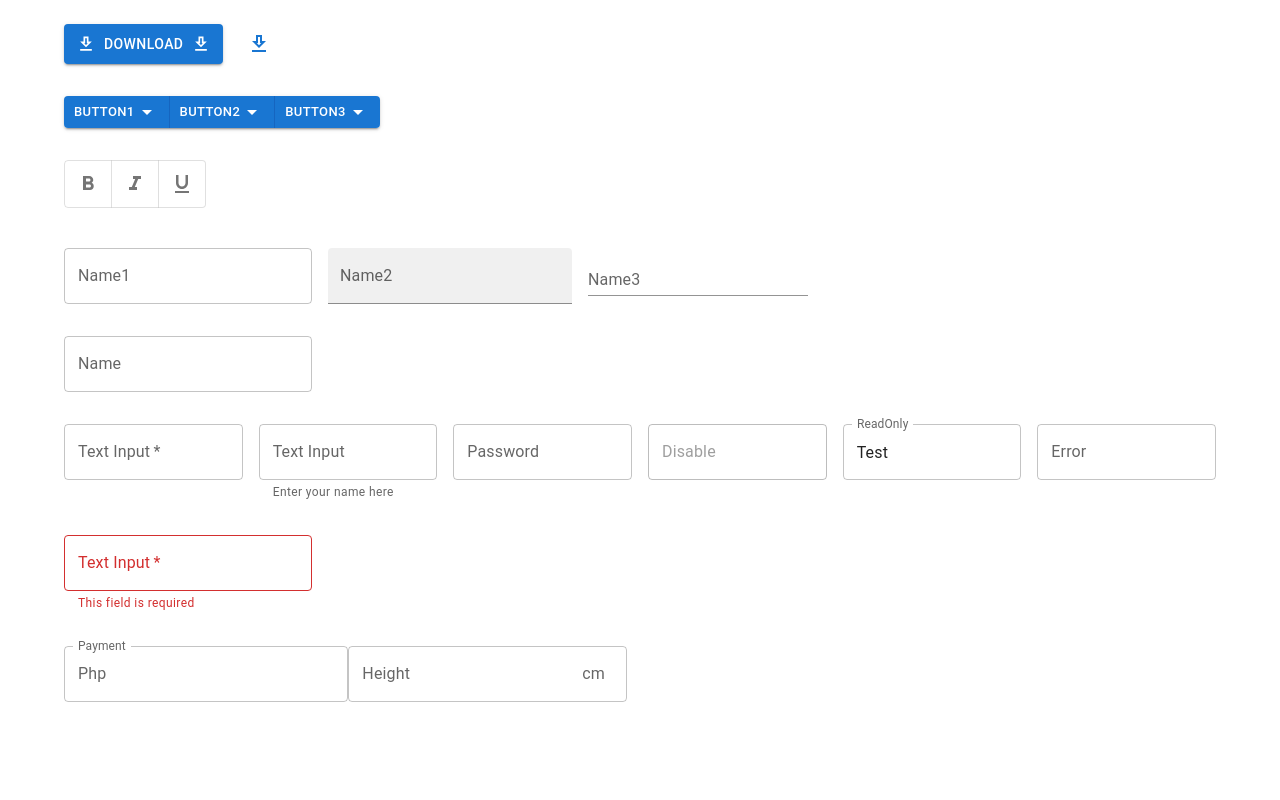
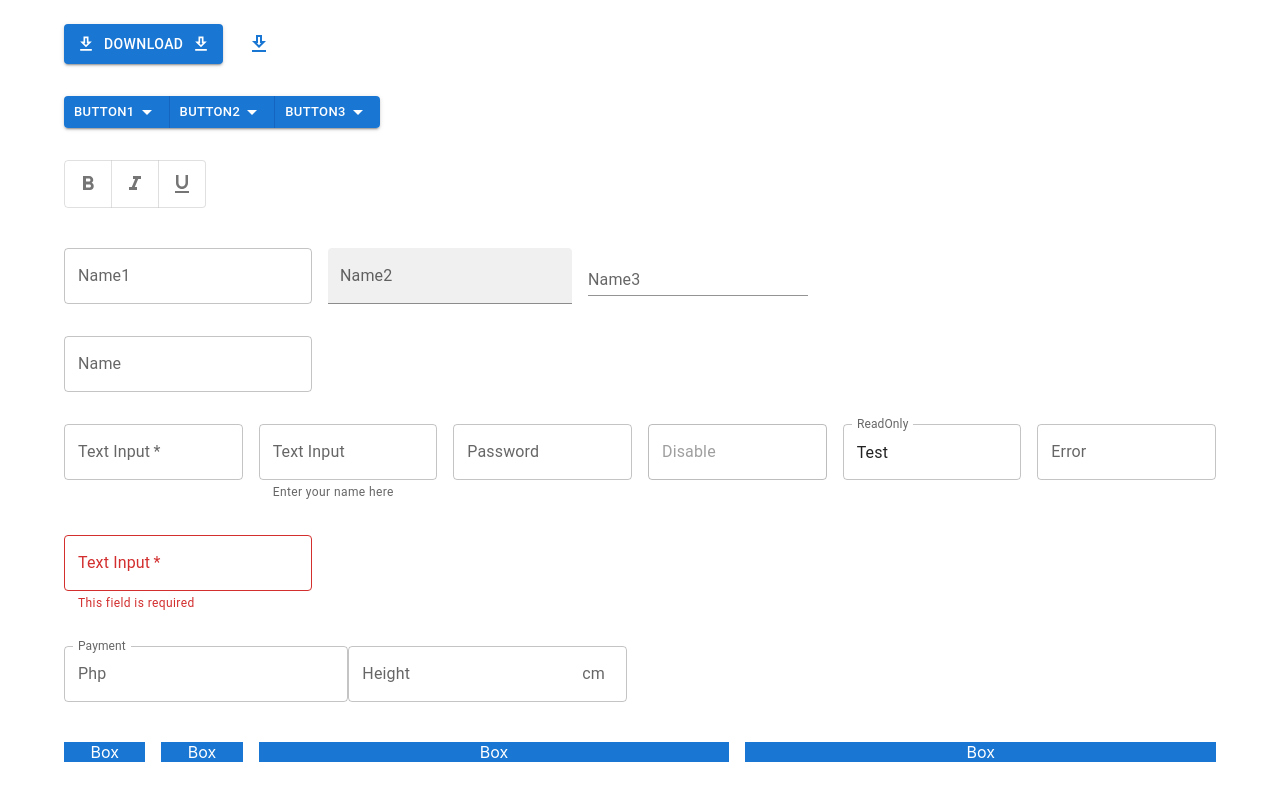
Before and after one commit to IamIronMan2023/materialui-demo, a React (Create React App) app: page / in a window 1280 px wide. Shown: the part 1025-1825 px from the top of the page. Built offline with nearby package versions, Linux system fonts and the light colour scheme.

Commit message:
Add Grid System

```diff
--- a/src/App.js
+++ b/src/App.js
@@ -4,6 +4,7 @@ import { LayoutMUI } from "./components/LayoutMUI";
 import { Box, Container } from "@mui/material";
 import { ButtonMUI } from "./components/ButtonMUI";
 import { TextFieldMUI } from "./components/TextFieldMUI";
+import { GridMUI } from "./components/GridMUI";
 
 function App() {
   return (
@@ -13,6 +14,7 @@ function App() {
         <LayoutMUI />
         <ButtonMUI />
         <TextFieldMUI />
+        <GridMUI />
 
         <Box sx={{ mt: 20 }} />
       </Container>
--- /dev/null
+++ b/src/components/GridMUI.js
@@ -0,0 +1,30 @@
+import { Box, Grid } from "@mui/material";
+
+export const GridMUI = () => {
+  return (
+    <Box sx={{ mt: 5 }}>
+      <Grid container spacing={2}>
+        <Grid item xs={12} sm={3} md={1}>
+          <Box bgcolor={"primary.main"} color="white">
+            Box
+          </Box>
+        </Grid>
+        <Grid item xs={12} sm={3} md={1}>
+          <Box bgcolor={"primary.main"} color="white">
+            Box
+          </Box>
+        </Grid>
+        <Grid item xs={12} sm={3} md={5}>
+          <Box bgcolor={"primary.main"} color="white">
+            Box
+          </Box>
+        </Grid>
+        <Grid item xs={12} sm={3} md={5}>
+          <Box bgcolor={"primary.main"} color="white">
+            Box
+          </Box>
+        </Grid>
+      </Grid>
+    </Box>
+  );
+};
```
